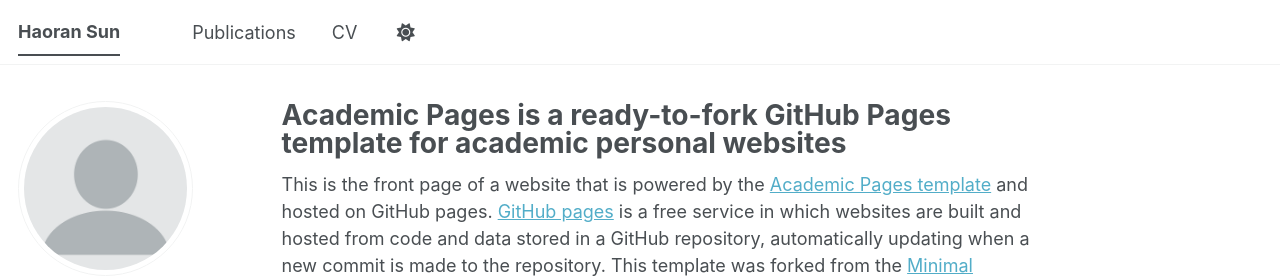
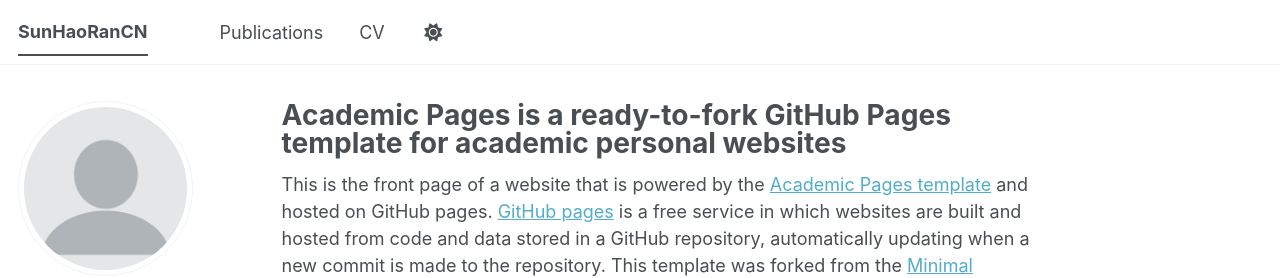
Before and after one commit to SunHaoRanCN/SunHaoRanCN.github.io, a Jekyll site: the page built from _pages/about.md, in a window 1280 px wide. Shown: the top 278 px of the page. Built offline with Jekyll 4.4.1, drawn with Linux system fonts in a browser that asks for light colours; some web fonts are replaced; a script bundle is joined from its source files by our own code; library files that are not in the unit come from our copies.

Commit message:
Update _config.yml

```diff
--- a/_config.yml
+++ b/_config.yml
@@ -9,7 +9,7 @@
 # Basic Site Settings
 locale                   : "en-US"
 site_theme               : "default" # The available themes options are "default", "air", "sunrise", "mint", "dirt" and "contrast"
-title                    : "Haoran Sun"
+title                    : "SunHaoRanCN"
 title_separator          : "-"
 name                     : &name "Haoran Sun"
 description              : &description "Your Name's academic portfolio"   # Update this with a general description of your site, this is the default if not overridden by a page
```
